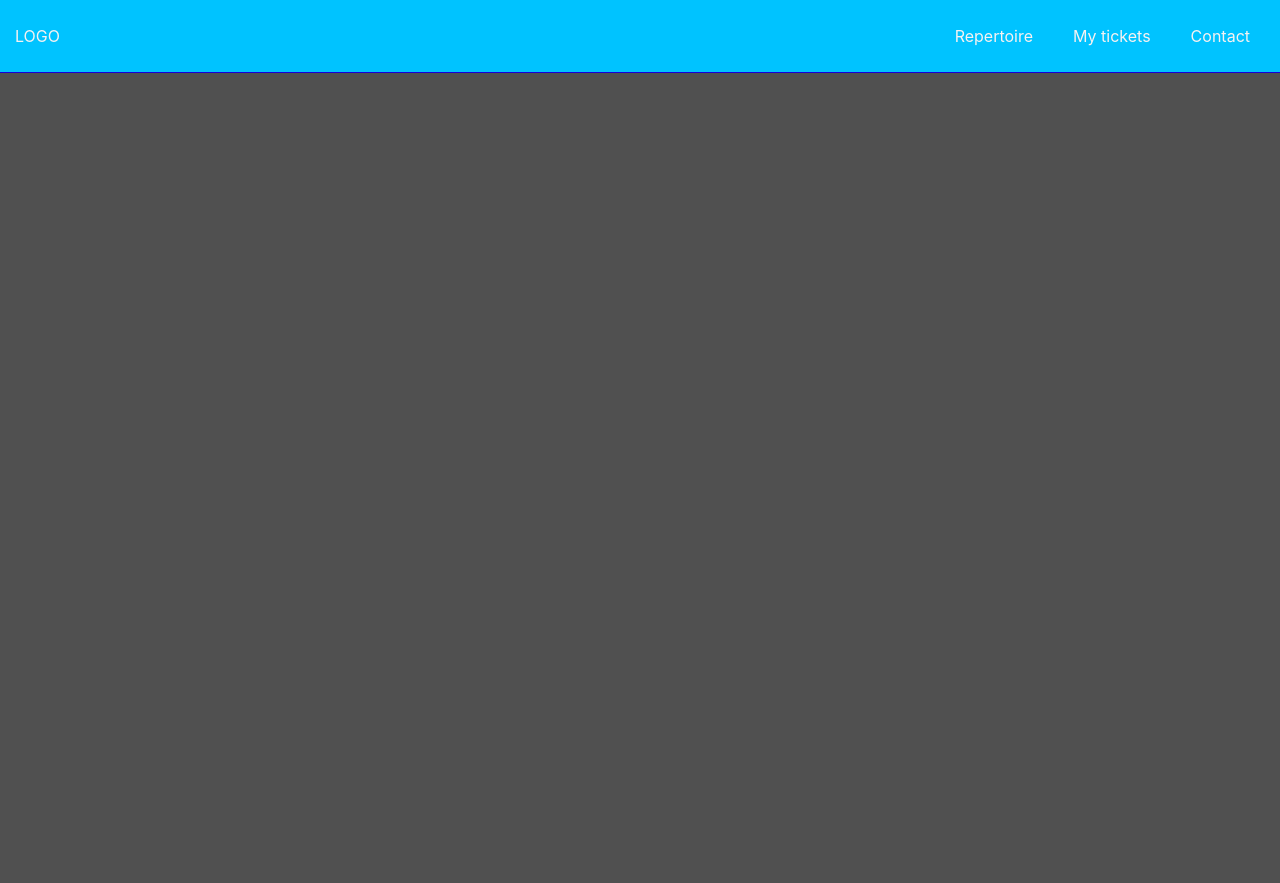
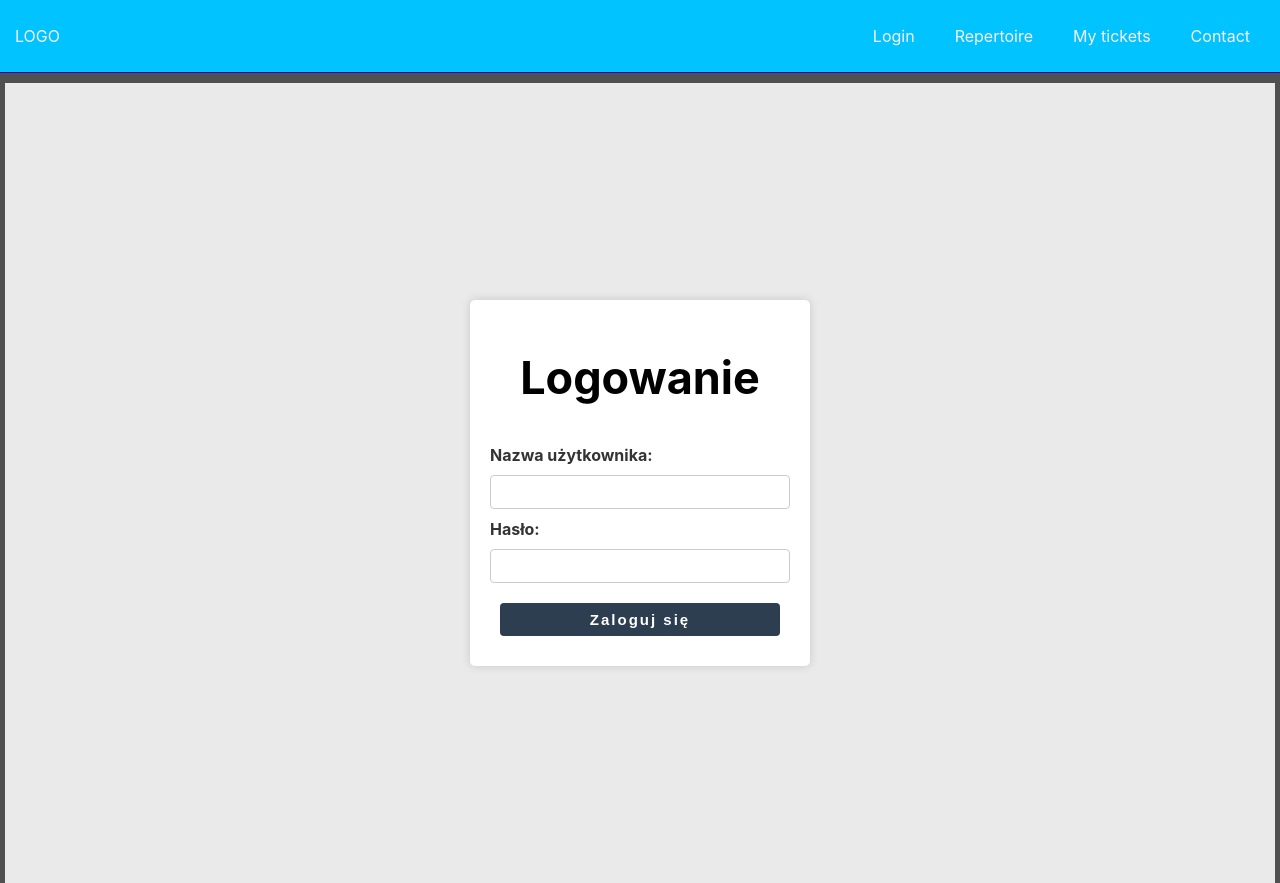
Before and after one commit to Sebastian2k21/cinema-app_React, a React (Create React App) app: page /login in a window 1280 px wide. Before the commit the page ends 800 px from the top, so only its background shows below. Built offline with nearby package versions, Linux system fonts and the light colour scheme.

Commit message:
add function details , add login

```diff
--- a/package.json
+++ b/package.json
@@ -10,6 +10,7 @@
     "@types/node": "^16.18.58",
     "@types/react": "^18.2.28",
     "@types/react-dom": "^18.2.13",
+    "@types/react-router-dom": "^5.3.3",
     "react": "^18.2.0",
     "react-dom": "^18.2.0",
     "react-router-dom": "^6.17.0",
--- a/src/components/common/Content.tsx
+++ b/src/components/common/Content.tsx
@@ -3,15 +3,22 @@ import Contact from "../roots/Contact";
 import MyTickets from "../roots/MyTickets";
 import Repertoire from "../roots/Repertoire";
 import MovieDetails from "../roots/MovieDetails";
+import Login from "../roots/Login";
+
 const Content = () => {
     return (<div className="content">
         <Routes>
+
             <Route path="/repertoire" element={<Repertoire/>}/>
             <Route path="/tickets" element={<MyTickets/>}/>
             <Route path="/contact" element={<Contact/>}/>
             <Route path="/movie/:id" element={<MovieDetails/>}/>
+            <Route path="/login" element={<Login/>}/>
+
         </Routes>
+
     </div>)
 }
 
+
 export default Content;
--- a/src/components/common/Menu.tsx
+++ b/src/components/common/Menu.tsx
@@ -1,10 +1,14 @@
 import {Link} from 'react-router-dom';
+import { ListFormat } from 'typescript';
 
 const Menu = () => {
     return (<ul className="menu">
+
+        <li><Link to="/login">Login</Link></li>
           <li><Link to="/repertoire">Repertoire</Link></li>
         <li><Link to="/tickets">My tickets</Link></li>
         <li><Link to="/contact">Contact</Link></li>
+
     </ul>)
 }
 
--- a/src/components/roots/Contact.tsx
+++ b/src/components/roots/Contact.tsx
@@ -1,7 +1,23 @@
-const Contact = () => {
-    return (<div>
-        Contact
-    </div>)
-}
+// Contact.tsx
+
+import React from 'react';
+
+const Contact: React.FC = () => {
+    return (
+        <div className="contact">
+            <h1>Kontakt do naszego kina</h1>
+            <p>
+                Jeśli masz jakieś pytania lub sugestie, skontaktuj się z nami za pomocą poniższych danych:
+            </p>
+            <address>
+                <strong>Kino Filmowe</strong><br />
+                Ulica Filmowa 123<br />
+                20-123 Wrocławek<br />
+                <a href="mailto:kontakt@kinofilmowe.pl">kontakt@kinofilmowe.pl</a><br />
+                Tel: +48 123 456 789
+            </address>
+        </div>
+    );
+};
 
 export default Contact;
--- /dev/null
+++ b/src/components/roots/Login.tsx
@@ -0,0 +1,42 @@
+import React, { useState } from 'react';
+
+
+const Login: React.FC = () => {
+    const [username, setUsername] = useState<string>('');
+    const [password, setPassword] = useState<string>('');
+
+    const handleSubmit = (e: React.FormEvent) => {
+        e.preventDefault();
+        // Tu dodaj logikę logowania, np. wysyłanie danych do serwera
+        console.log(`Próba logowania z nazwą użytkownika: ${username} i hasłem: ${password}`);
+    }
+
+    return (
+
+        <div className="login-container">
+
+
+    <form onSubmit={handleSubmit} className="login-form">
+        <h1>Logowanie</h1>
+        <label htmlFor="username">Nazwa użytkownika:</label>
+        <input
+            type="text"
+            id="username"
+            value={username}
+            onChange={(e) => setUsername(e.target.value)}
+        />
+        <label htmlFor="password">Hasło:</label>
+        <input
+            type="password"
+            id="password"
+            value={password}
+            onChange={(e) => setPassword(e.target.value)}
+        />
+        <button type="submit">Zaloguj się</button>
+    </form>
+</div>
+
+    );
+}
+
+export default Login;
--- a/src/components/roots/MovieDetails.tsx
+++ b/src/components/roots/MovieDetails.jsx
@@ -1,5 +1,6 @@
 import {useParams} from 'react-router-dom';
 import {useState, useEffect} from 'react';
+
 
 const MovieDetails = () => {
     const [movie, setMovie] = useState({title: ""});
@@ -15,10 +16,11 @@ const MovieDetails = () => {
         getMovie();
      }, []);
 
-    return (<div>
-        {movie != null ? <div>
-            <h1>{movie.title}</h1>
-            </div> : null }
+   return (
+   <div className='DetailsStyle'>
+       <h1>{movie.title}</h1>
+       <img  src={`https://image.tmdb.org/t/p/w500${movie.poster_path}`} alt={movie.title} />
+       <p>{movie.overview}</p>
 
     </div>)
 }
--- a/src/components/roots/Repertoire.jsx
+++ b/src/components/roots/Repertoire.jsx
@@ -21,6 +21,7 @@ const Repertoire = () => {
             <p>{movie.vote_average} <svg xmlns="http://www.w3.org/2000/svg" fill="gold" height="1em" viewBox="0 0 576 512"><path d="M316.9 18C311.6 7 300.4 0 288.1 0s-23.4 7-28.8 18L195 150.3 51.4 171.5c-12 1.8-22 10.2-25.7 21.7s-.7 24.2 7.9 32.7L137.8 329 113.2 474.7c-2 12 3 24.2 12.9 31.3s23 8 33.8 2.3l128.3-68.5 128.3 68.5c10.8 5.7 23.9 4.9 33.8-2.3s14.9-19.3 12.9-31.3L438.5 329 542.7 225.9c8.6-8.5 11.7-21.2 7.9-32.7s-13.7-19.9-25.7-21.7L381.2 150.3 316.9 18z"/></svg></p>
             <img src={"https://www.themoviedb.org/t/p/w220_and_h330_face/" + movie.poster_path} />
             <p><Link to={"/movie/"+movie.id}><Button>Details</Button></Link></p>
+
             </div>)}
     </div>)
 }
--- a/src/index.css
+++ b/src/index.css
@@ -112,3 +112,168 @@ nav {
   padding-left: 5px;
   padding-right: 5px;
 }
+
+/* Contact.css */
+
+.contact {
+  background-color: #f8f8f8;
+  border: 1px solid #ddd;
+  border-radius: 10px;
+  box-shadow: 0 2px 4px rgba(0, 0, 0, 0.1);
+  padding: 20px;
+  max-width: 100%;
+  margin: 0 auto;
+  text-align: center;
+
+}
+
+.contact h1 {
+  font-size: 54px;
+  color:rgba(0, 153, 255, 0.768);
+  margin-bottom: 10px;
+}
+
+.contact p {
+  font-size: 16px;
+  color: #555;
+  margin-bottom: 20px;
+}
+
+.contact address {
+  font-size: 14px;
+  color: #777;
+}
+
+.contact a {
+  color: #007bff;
+  text-decoration: none;
+  transition: color 0.3s;
+}
+
+.contact a:hover {
+  color: #0056b3;
+}
+
+.DetailsStyle h1
+{
+  text-align: center;
+  font-size: 45px;
+  color:black;
+
+}
+
+
+
+.DetailsStyle img
+ {
+
+  width: 25%;
+  height: 25%;
+  border-radius: 10px;
+  margin: 0 auto;
+  display: block;
+  margin-bottom: 20px;
+ }
+
+ .DetailsStyle p
+ {
+  font-size: 20px;
+  color: white;
+  margin-bottom: 20px;
+  text-align: center;
+  border:solid 2.5px white;
+ }
+
+ .log
+ {
+   text-align:center;
+   font-size: 25px;
+   color: white;
+   margin-bottom: 20px;
+   border:solid 2.5px white;
+   padding: 0;
+ }
+
+.input
+ {
+  text-align: center;
+  font-size: 15px;
+ }
+ button
+ {
+  text-align: center;
+  font-size: 15px;
+  background-color: #00c3ff;
+  color: white;
+  border-radius: 10px;
+  border: none;
+  padding: 10px;
+  margin: 10px;
+  cursor: pointer;
+  transition: all 0.3s ease-in-out;
+  font-weight: bold;
+  letter-spacing: 2px;
+ }
+
+ button:hover
+ {
+  background-color: #1600d6;
+  scale: 1.1;
+ }
+
+ ::placeholder
+ {
+  color: black;
+  opacity: 1; /* Firefox */
+ }
+
+ .login-container {
+  display: flex;
+  justify-content: center;
+  align-items: center;
+  height: 100vh;
+  background-color: #eaeaea;
+}
+
+.login-form {
+  background-color: #ffffff;
+  padding: 20px;
+  border-radius: 5px;
+  box-shadow: 0 0 10px rgba(0, 0, 0, 0.15);
+  width: 300px;
+  display: flex;
+  flex-direction: column;
+  gap: 10px;
+}
+
+.login-form label {
+  font-weight: bold;
+  color: #333;
+}
+
+.login-form input {
+  padding: 8px;
+  border: 1px solid #ccc;
+  border-radius: 4px;
+  font-size: 14px;
+  color: #333;
+}
+
+.login-form button {
+  padding: 8px 12px;
+  border: none;
+  background-color: #2c3e50;
+  color: #ffffff;
+  border-radius: 4px;
+  cursor: pointer;
+  transition: background-color 0.3s;
+}
+
+.login-form button:hover {
+  background-color: #1a242f;
+}
+.login-container h1{
+  text-align: center;
+  font-size: 45px;
+  color:black;
+}
--- a/tsconfig.json
+++ b/tsconfig.json
@@ -24,3 +24,7 @@
     "src"
   ]
 }
+
+
+//nmp start
+//C:\Git\cinema-app_React
```
Also changed, not shown: src/App.css (+7 -0 lines), 1 other file (tests, documents, lock files or other folders).
